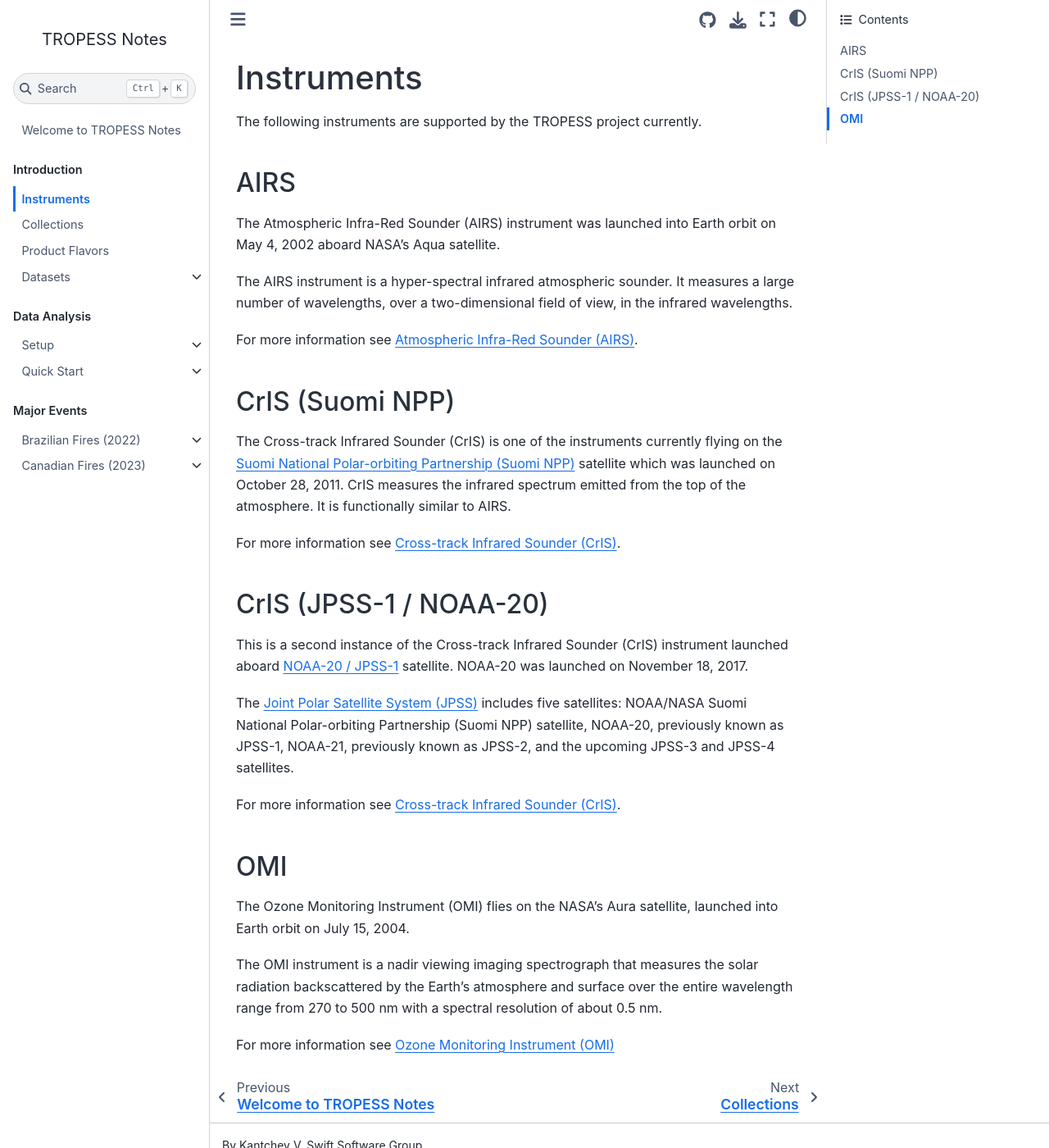
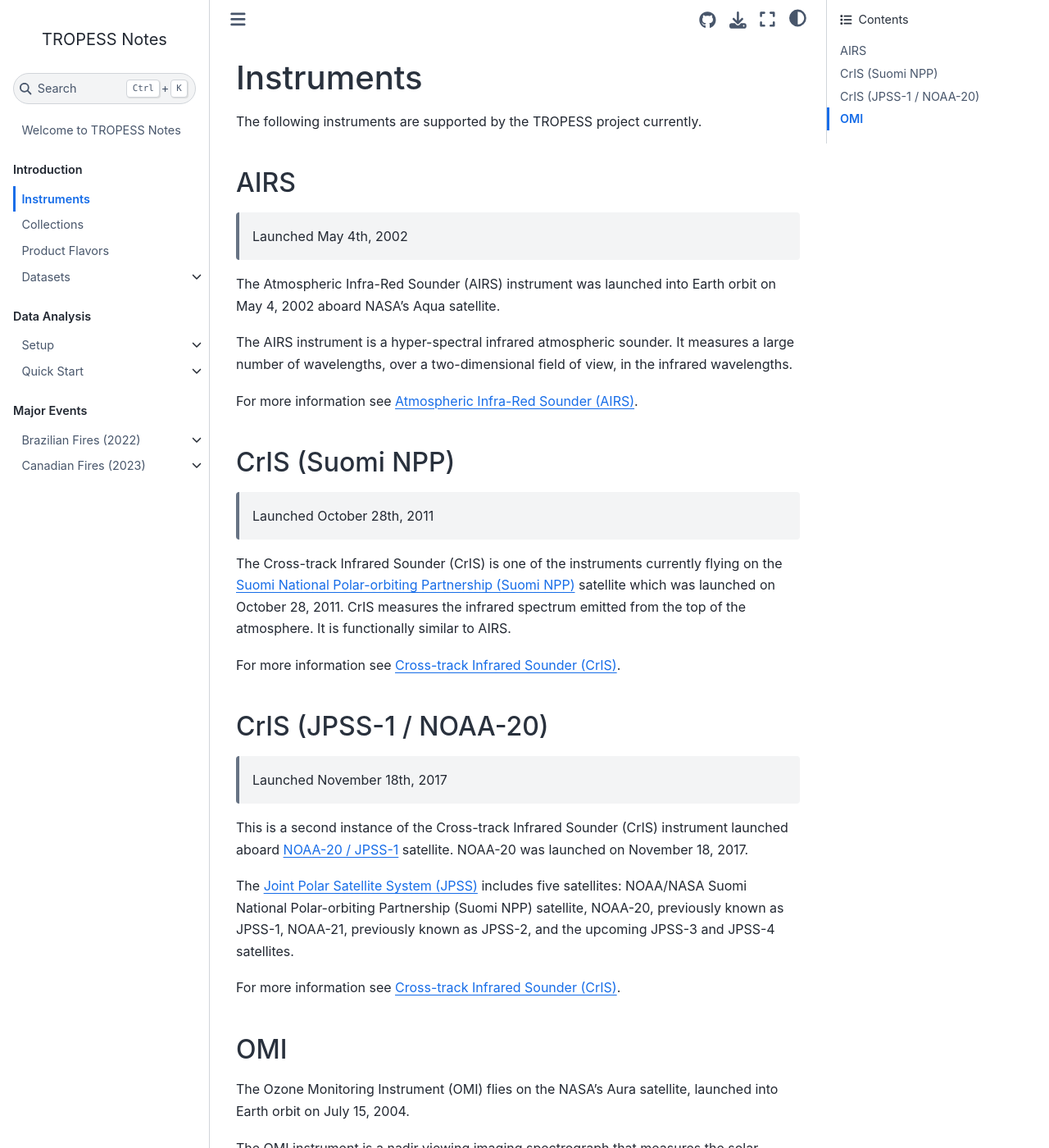
Before and after one commit to swift-earth-science/tropess-notes, a Jupyter Book: the page built from book/intro-instruments.md, in a window 1280 px wide and 1400 px high. Shown: the whole window at 82% size. Built offline with Jupyter Book 1.0.4 settings and Sphinx 7.4.7 and the Sphinx Book theme 1.1.4, drawn with Linux system fonts in a browser that asks for light colours.

```diff
--- a/book/intro-instruments.md
+++ b/book/intro-instruments.md
@@ -3,6 +3,8 @@
 The following instruments are supported by the TROPESS project currently.
 
 ## AIRS
+
+> Launched May 4th, 2002
 
 The Atmospheric Infra-Red Sounder (AIRS) instrument was launched into Earth orbit on May 4, 2002 aboard NASA's Aqua satellite.
 
@@ -12,11 +14,15 @@
 
 ## CrIS (Suomi NPP)
 
+> Launched October 28th, 2011
+
 The Cross-track Infrared Sounder (CrIS) is one of the instruments currently flying on the [Suomi National Polar-orbiting Partnership (Suomi NPP)](https://en.wikipedia.org/wiki/Suomi_NPP) satellite which was launched on October 28, 2011. CrIS measures the infrared spectrum emitted from the top of the atmosphere. It is functionally similar to AIRS.
 
 For more information see [Cross-track Infrared Sounder (CrIS)](https://www.nesdis.noaa.gov/current-satellite-missions/currently-flying/joint-polar-satellite-system/cross-track-infrared).
 
 ## CrIS (JPSS-1 / NOAA-20)
+
+> Launched November 18th, 2017
 
 This is a second instance of the Cross-track Infrared Sounder (CrIS) instrument launched aboard [NOAA-20 / JPSS-1](https://en.wikipedia.org/wiki/NOAA-20) satellite. NOAA-20 was launched on November 18, 2017.
 
```
